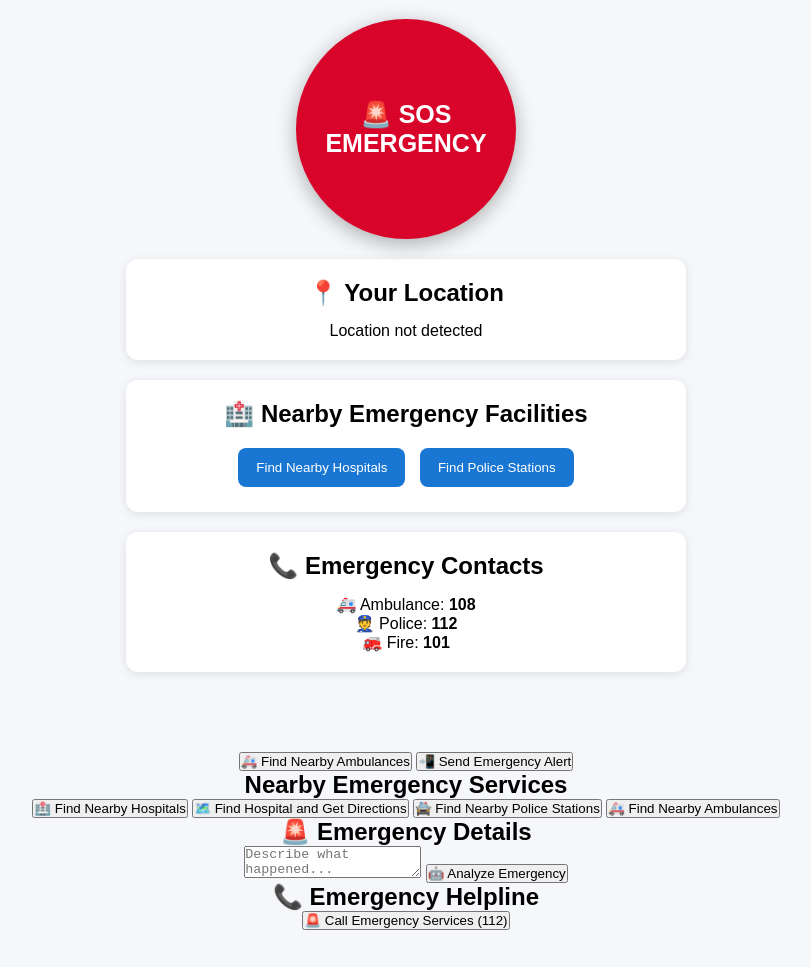
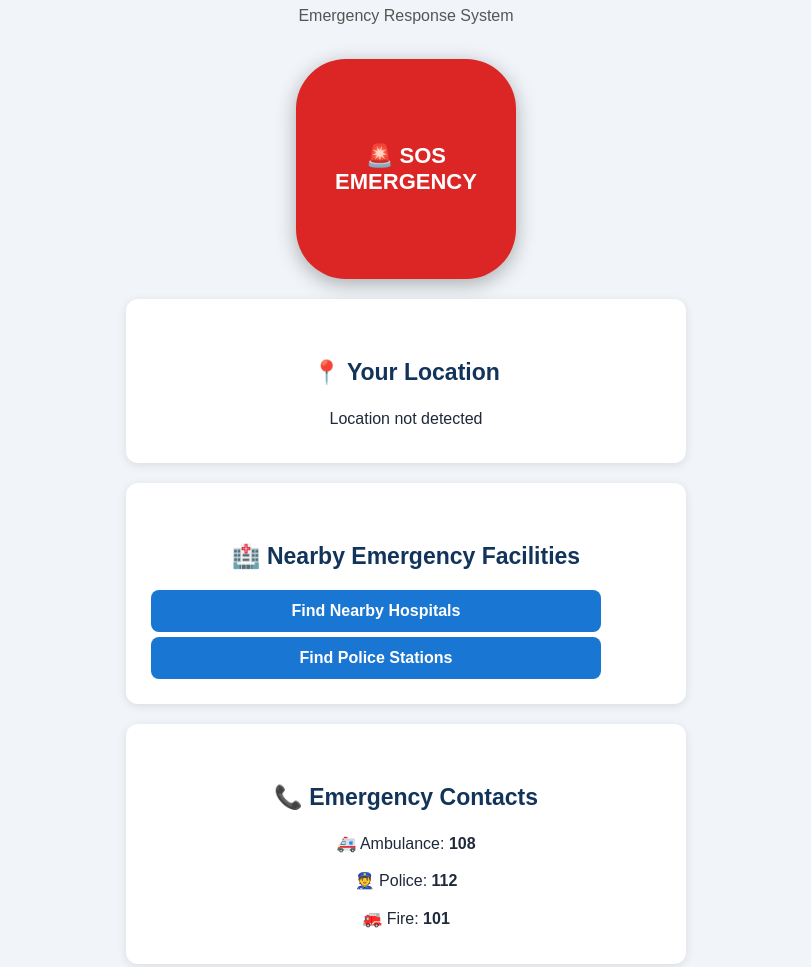
Before and after one commit to ravimrudula27/ResQ-Emergency-Response, a plain HTML site: page index.html in a window 1280 px wide. Shown: the part 148-1115 px from the top of the page, without its empty margins (234-1045 px from the left). Before the commit the page ends 1078 px from the top, so only its background shows below. Drawn offline with Linux system fonts and the light colour scheme.

Commit message:
Improve SafeReach design

```diff
--- a/style.css
+++ b/style.css
@@ -70,3 +70,116 @@ h1 {
     color: white;
     cursor: pointer;
 }
+/* SAFE REACH - PROFESSIONAL DESIGN */
+
+* {
+    box-sizing: border-box;
+}
+
+body {
+    margin: 0;
+    padding: 30px 20px;
+    font-family: Arial, sans-serif;
+    background: #f1f5f9;
+    color: #1e293b;
+    text-align: center;
+    line-height: 1.6;
+}
+
+h1 {
+    color: #12345a;
+    font-size: 32px;
+    margin-bottom: 10px;
+}
+
+h2 {
+    color: #12345a;
+    margin-top: 35px;
+    margin-bottom: 18px;
+    font-size: 23px;
+}
+
+p {
+    margin: 12px auto;
+}
+
+button {
+    display: block;
+    width: 100%;
+    max-width: 450px;
+    margin: 12px auto;
+    padding: 15px 20px;
+    border: none;
+    border-radius: 12px;
+    background: #1769aa;
+    color: white;
+    font-size: 16px;
+    font-weight: bold;
+    cursor: pointer;
+    transition: 0.2s;
+}
+
+button:hover {
+    background: #104d80;
+}
+
+button:active {
+    transform: scale(0.98);
+}
+
+textarea {
+    width: 100%;
+    max-width: 450px;
+    min-height: 120px;
+    padding: 15px;
+    border: 1px solid #cbd5e1;
+    border-radius: 12px;
+    font-size: 16px;
+    resize: vertical;
+    background: white;
+}
+
+a {
+    text-decoration: none;
+}
+
+a button {
+    background: #dc2626;
+}
+
+#sosButton {
+    background: #dc2626;
+    font-size: 22px;
+    padding: 20px;
+    border-radius: 50px;
+    max-width: 280px;
+}
+
+#sosButton:hover {
+    background: #b91c1c;
+}
+
+#emergencyResult {
+    max-width: 450px;
+    margin: 15px auto;
+    padding: 15px;
+    background: white;
+    border-radius: 12px;
+    color: #12345a;
+    font-weight: bold;
+    box-shadow: 0 2px 8px rgba(0,0,0,0.08);
+}
+
+@media (max-width: 600px) {
+    body {
+        padding: 20px 14px;
+    }
+
+    h1 {
+        font-size: 26px;
+    }
+
+    h2 {
+        font-size: 20px;
+    }
+}
```
